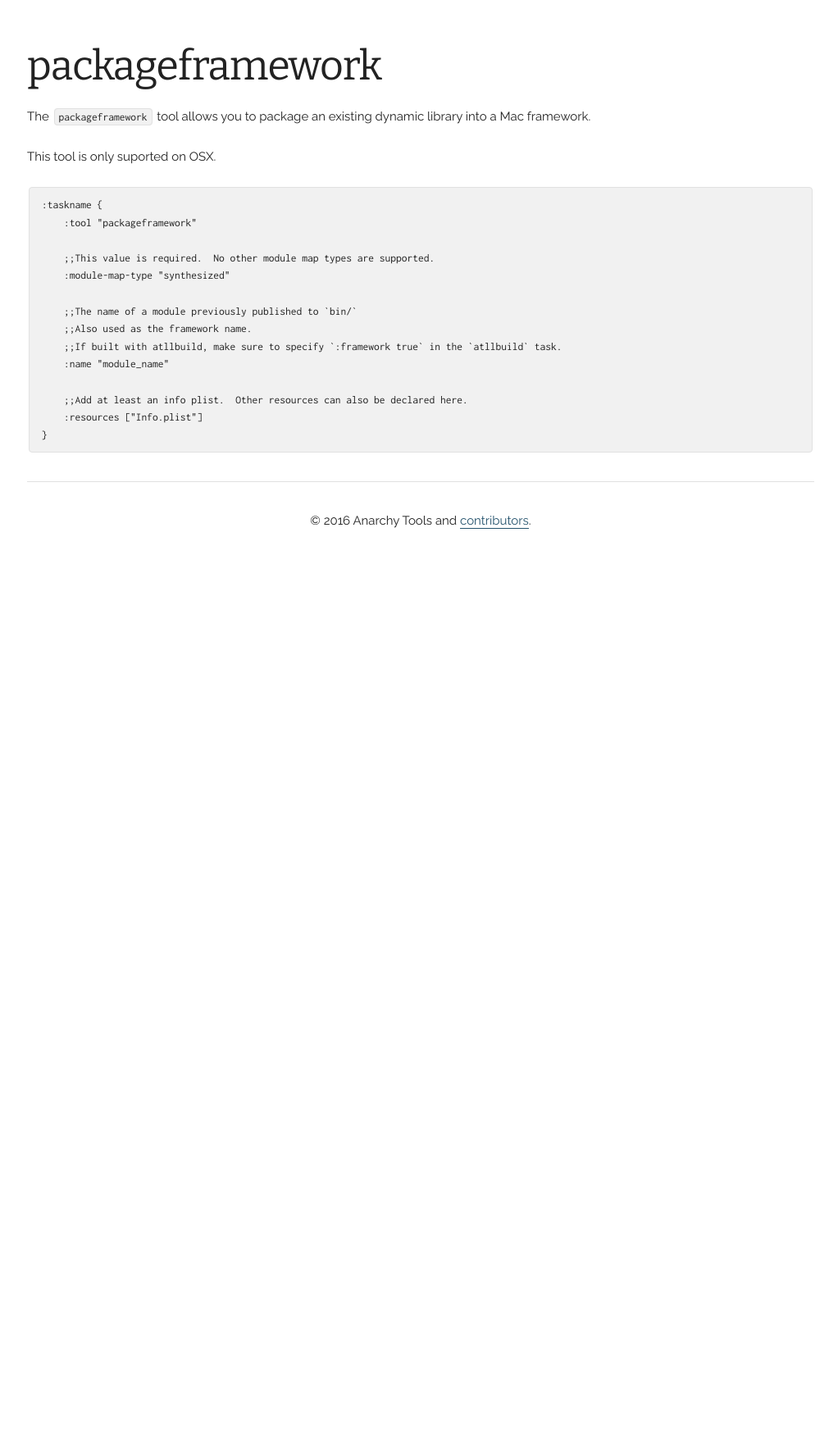
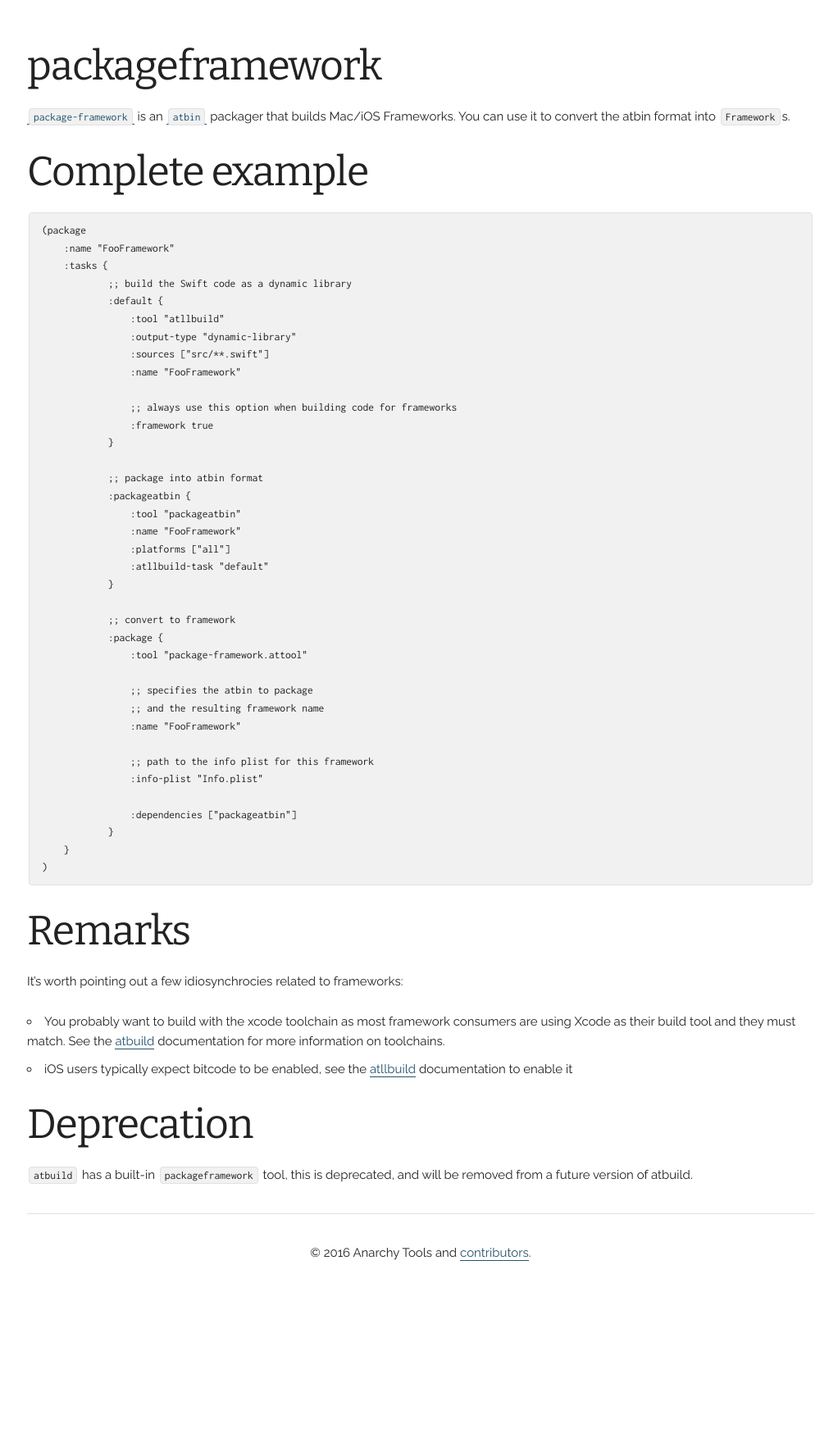
Before and after one commit to AnarchyTools/anarchytools.github.io, a Jekyll site: the page built from docs/package-framework.md, in a window 1280 px wide. Shown: the whole page at 82% size, without its empty margins (127-1149 px from the left). Built offline with Jekyll 4.4.1, drawn with Linux system fonts in a browser that asks for light colours; before the commit the page ends 900 px from its top, so only the background shows below that.

Commit message:
Document package-framework

````diff
--- a/docs/package-framework.md
+++ b/docs/package-framework.md
@@ -5,23 +5,57 @@ tags: docs
 
 # packageframework
 
-The `packageframework` tool allows you to package an existing dynamic library into a Mac framework.
+[`package-framework`](https://github.com/AnarchyTools/package-framework) is an [`atbin`](atbin.html) packager that builds Mac/iOS Frameworks.  You can use it to convert the atbin format into `Framework`s.
 
-This tool is only suported on OSX.
+# Complete example
 
 ```clojure
-:taskname {
-    :tool "packageframework"
+(package
+    :name "FooFramework"
+    :tasks {
+            ;; build the Swift code as a dynamic library
+            :default {
+                :tool "atllbuild"
+                :output-type "dynamic-library"
+                :sources ["src/**.swift"]
+                :name "FooFramework"
 
-    ;;This value is required.  No other module map types are supported.
-    :module-map-type "synthesized"
+                ;; always use this option when building code for frameworks
+                :framework true
+            }
 
-    ;;The name of a module previously published to `bin/`
-    ;;Also used as the framework name.
-    ;;If built with atllbuild, make sure to specify `:framework true` in the `atllbuild` task.
-    :name "module_name"
+            ;; package into atbin format
+            :packageatbin {
+                :tool "packageatbin"
+                :name "FooFramework"
+                :platforms ["all"]
+                :atllbuild-task "default"
+            }
 
-    ;;Add at least an info plist.  Other resources can also be declared here.
-    :resources ["Info.plist"]
-}
+            ;; convert to framework
+            :package {
+                :tool "package-framework.attool"
+
+                ;; specifies the atbin to package
+                ;; and the resulting framework name
+                :name "FooFramework"
+
+                ;; path to the info plist for this framework
+                :info-plist "Info.plist"
+
+                :dependencies ["packageatbin"]
+            }
+    }
+)
 ```
+
+# Remarks
+
+It's worth pointing out a few idiosynchrocies related to frameworks:
+
+* You probably want to build with the xcode toolchain as most framework consumers are using Xcode as their build tool and they must match.  See the [atbuild](atbuild.html) documentation for more information on toolchains.
+* iOS users typically expect bitcode to be enabled, see the [atllbuild](atllbuild.html) documentation to enable it
+
+# Deprecation
+
+`atbuild` has a built-in `packageframework` tool, this is deprecated, and will be removed from a future version of atbuild.
````
